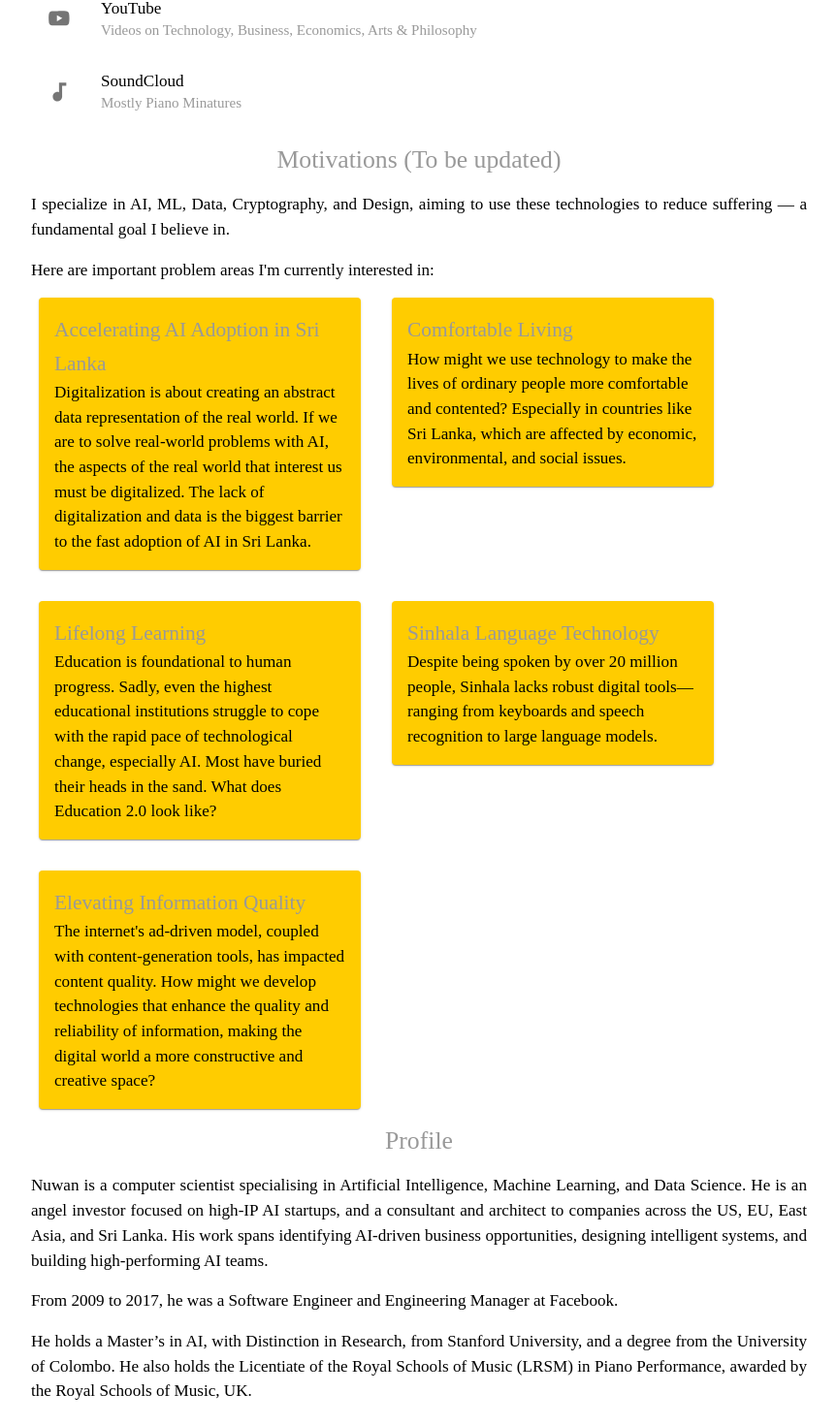
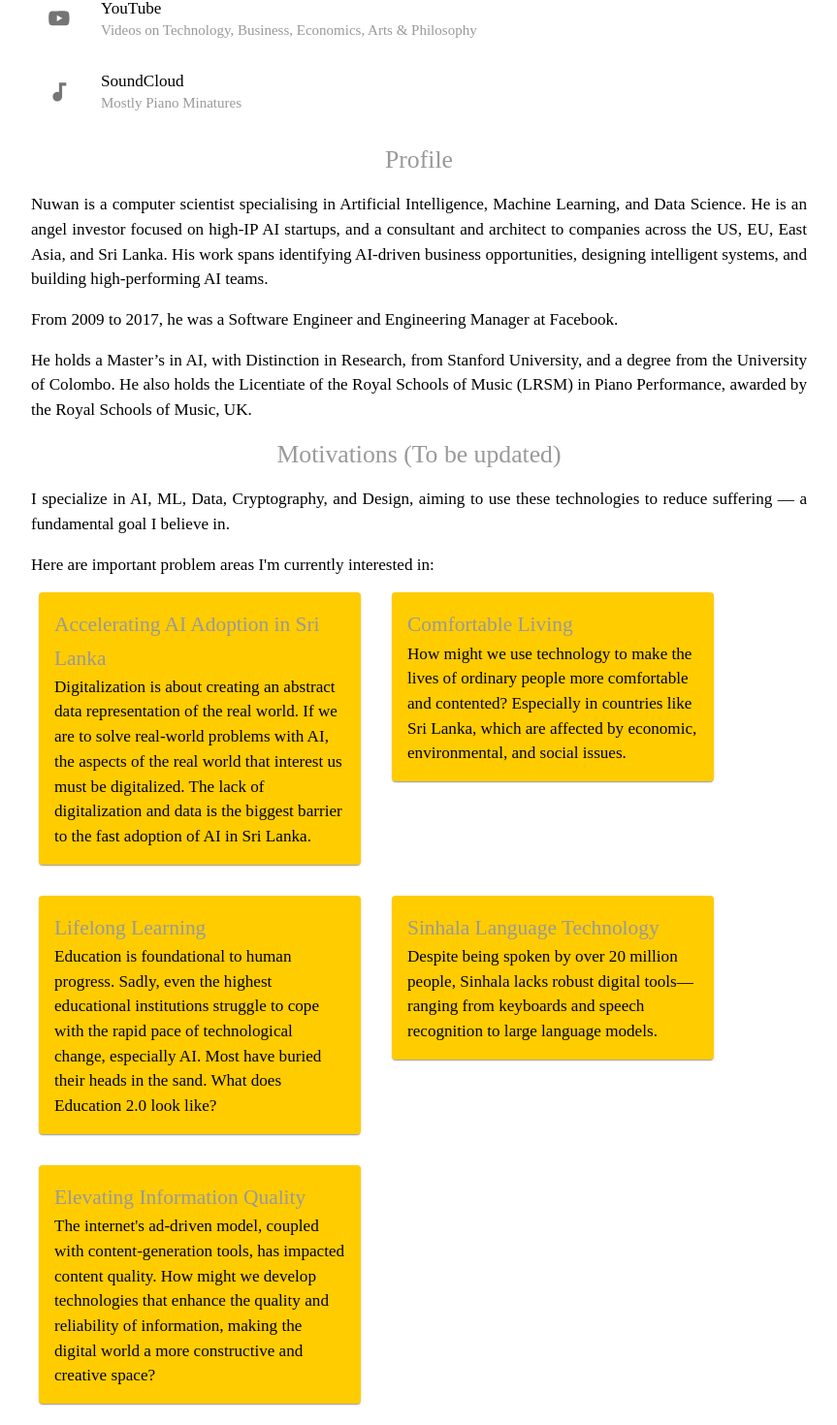
Before and after one commit to nuuuwan/nuuuwan, a React (Create React App) app: page / in a window 1280 px wide. Shown: the part 644-2114 px from the top of the page at 97% size, without its empty margins (208-1071 px from the left). Built offline with nearby package versions, Linux system fonts and the light colour scheme; a web font is replaced by a local one.

Commit message:
Move profile section up

```diff
--- a/src/view/pages/HomePage.js
+++ b/src/view/pages/HomePage.js
@@ -68,8 +68,9 @@ export default function HomePage() {
       <PageTitle />
 
       <LinksSection />
+      <ProfileSection />
       <VisionSection />
-      <ProfileSection />
+
 
       <PageFooter />
     </Box>
```
